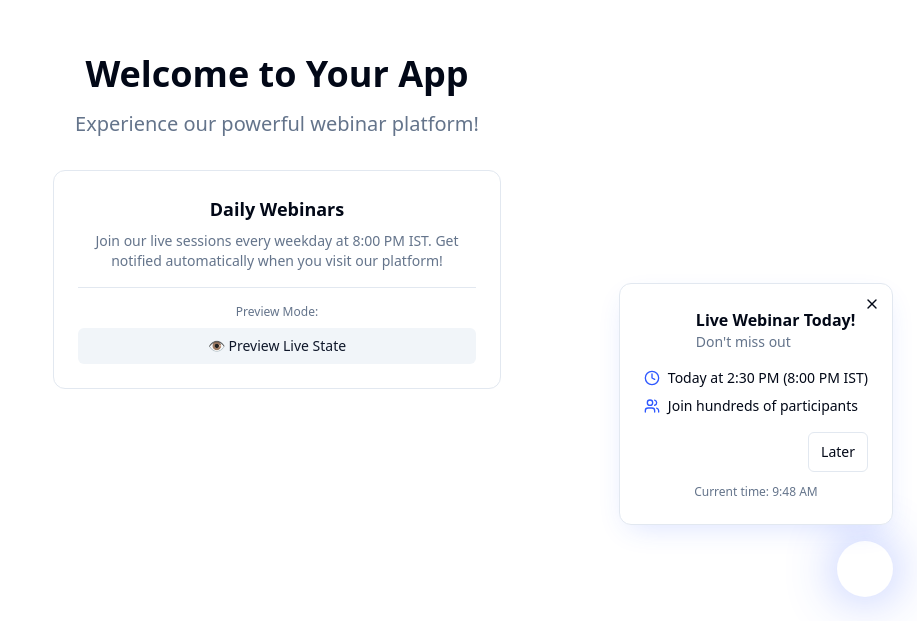
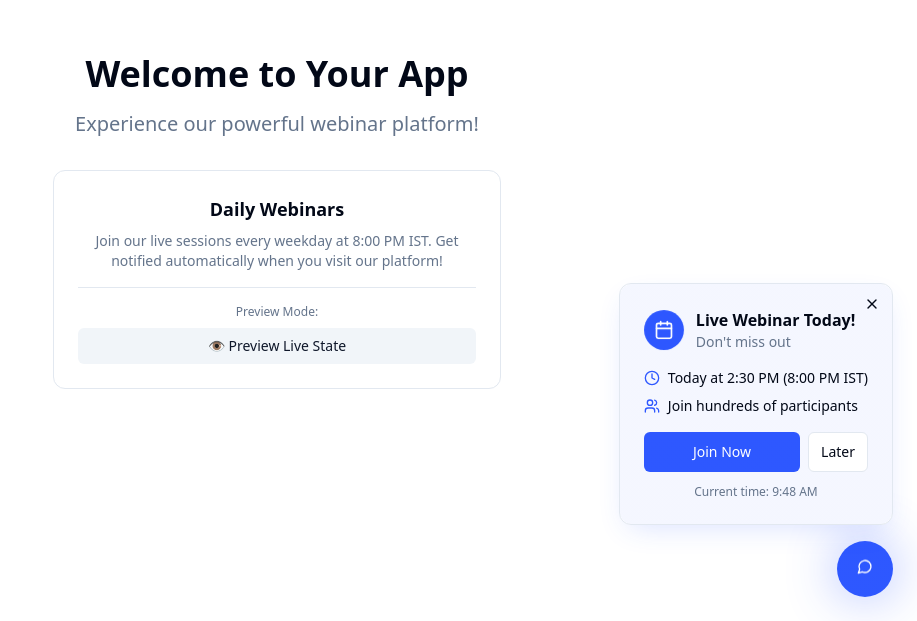
Before and after one commit to shyamwl/webinar-promoter-pro, a React (Vite) app: page / in a window 1280 px wide. Shown: the part 179-800 px from the top of the page, without its empty margins (363-1280 px from the left). Built offline with nearby package versions, Linux system fonts and the light colour scheme.

Commit message:
Fix webinar colors
Update webinar widget to use a red color for the live state instead of blue, and resolve the issue where a white circle was displayed instead of the expected color.

```diff
--- a/src/components/WebinarWidget.tsx
+++ b/src/components/WebinarWidget.tsx
@@ -97,7 +97,11 @@ const WebinarWidget = ({ isLivePreview = false }: WebinarWidgetProps) => {
       <div className="fixed bottom-6 right-6 z-50">
         <Button
           onClick={handleToggleNotification}
-          className="h-14 w-14 rounded-full bg-gradient-webinar hover:bg-gradient-accent shadow-elegant animate-pulse-glow transition-all duration-300 hover:scale-110"
+          className={`h-14 w-14 rounded-full ${
+            (isLivePreview || isWebinarLive())
+              ? 'bg-gradient-live hover:bg-gradient-live'
+              : 'bg-gradient-webinar hover:bg-gradient-accent'
+          } shadow-elegant animate-pulse-glow transition-all duration-300 hover:scale-110`}
         >
           <MessageCircle className="h-6 w-6 text-white animate-float" />
         </Button>
@@ -126,7 +130,7 @@ const WebinarWidget = ({ isLivePreview = false }: WebinarWidgetProps) => {
                 // Live webinar state
                 <>
                   <div className="flex items-center gap-3 mb-4">
-                    <div className="h-10 w-10 rounded-full bg-gradient-webinar flex items-center justify-center">
+                    <div className="h-10 w-10 rounded-full bg-gradient-live flex items-center justify-center">
                       <Radio className="h-5 w-5 text-white animate-pulse" />
                     </div>
                     <div>
--- a/src/index.css
+++ b/src/index.css
@@ -40,12 +40,14 @@ All colors MUST be HSL.
     --webinar-primary: 228 100% 59%;
     --webinar-secondary: 228 100% 59%;
     --webinar-accent: 228 100% 59%;
+    --webinar-live: 0 84% 60%;
 
-    --gradient-webinar: hsl(var(--webinar-primary));
-    --gradient-accent: hsl(var(--webinar-primary));
+    --gradient-webinar: linear-gradient(135deg, hsl(228 100% 59%), hsl(228 100% 59%));
+    --gradient-accent: linear-gradient(135deg, hsl(228 100% 59%), hsl(228 100% 59%));
+    --gradient-live: linear-gradient(135deg, hsl(0 84% 60%), hsl(0 84% 65%));
 
-    --shadow-glow: 0 0 40px hsl(var(--webinar-primary) / 0.3);
-    --shadow-elegant: 0 10px 30px -10px hsl(var(--webinar-primary) / 0.2);
+    --shadow-glow: 0 0 40px hsl(228 100% 59% / 0.3);
+    --shadow-elegant: 0 10px 30px -10px hsl(228 100% 59% / 0.2);
 
     --radius: 0.5rem;
 
--- a/tailwind.config.ts
+++ b/tailwind.config.ts
@@ -71,7 +71,8 @@ export default {
 			},
 			backgroundImage: {
 				'gradient-webinar': 'var(--gradient-webinar)',
-				'gradient-accent': 'var(--gradient-accent)'
+				'gradient-accent': 'var(--gradient-accent)',
+				'gradient-live': 'var(--gradient-live)'
 			},
 			boxShadow: {
 				'glow': 'var(--shadow-glow)',
```
